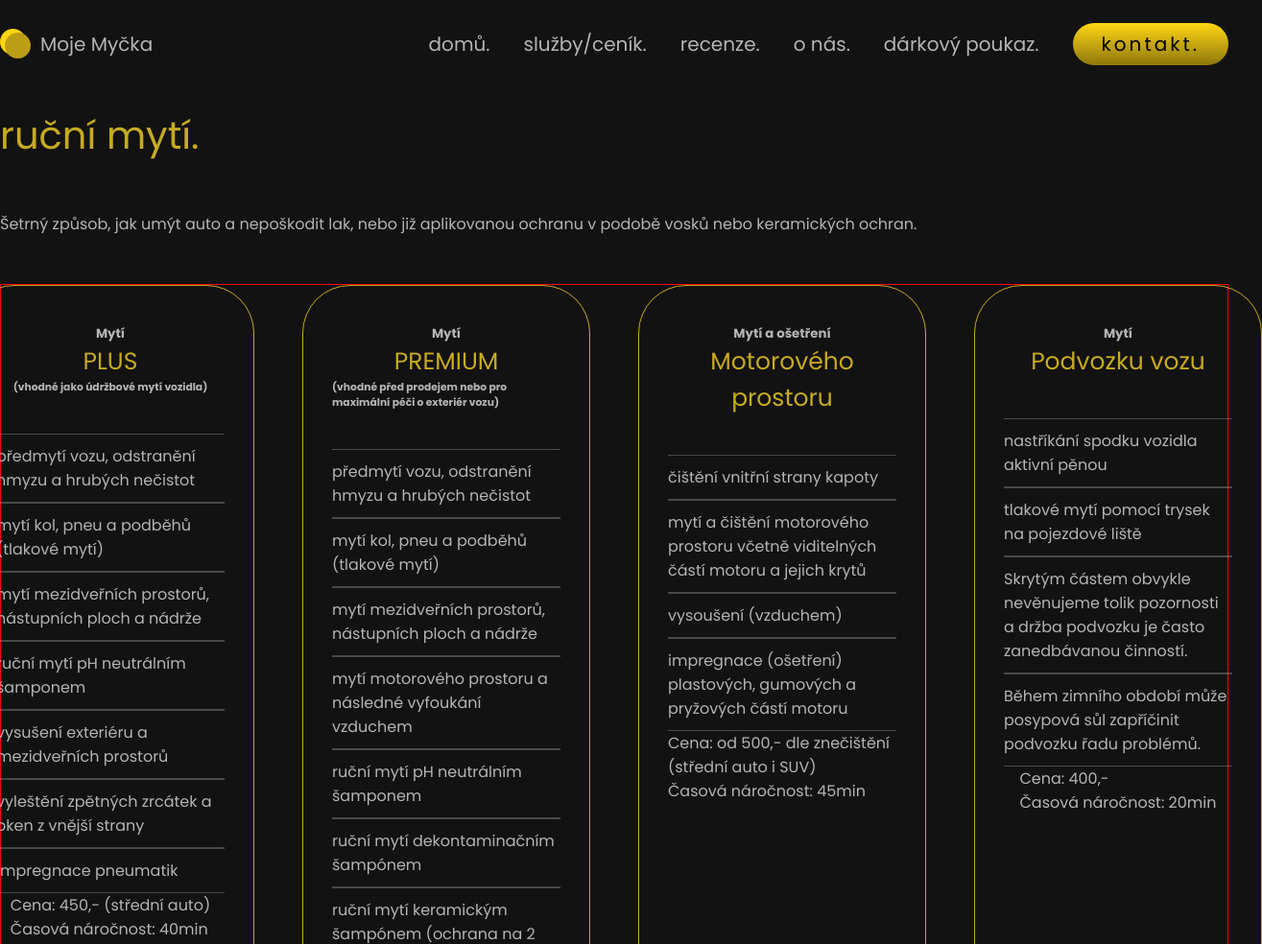
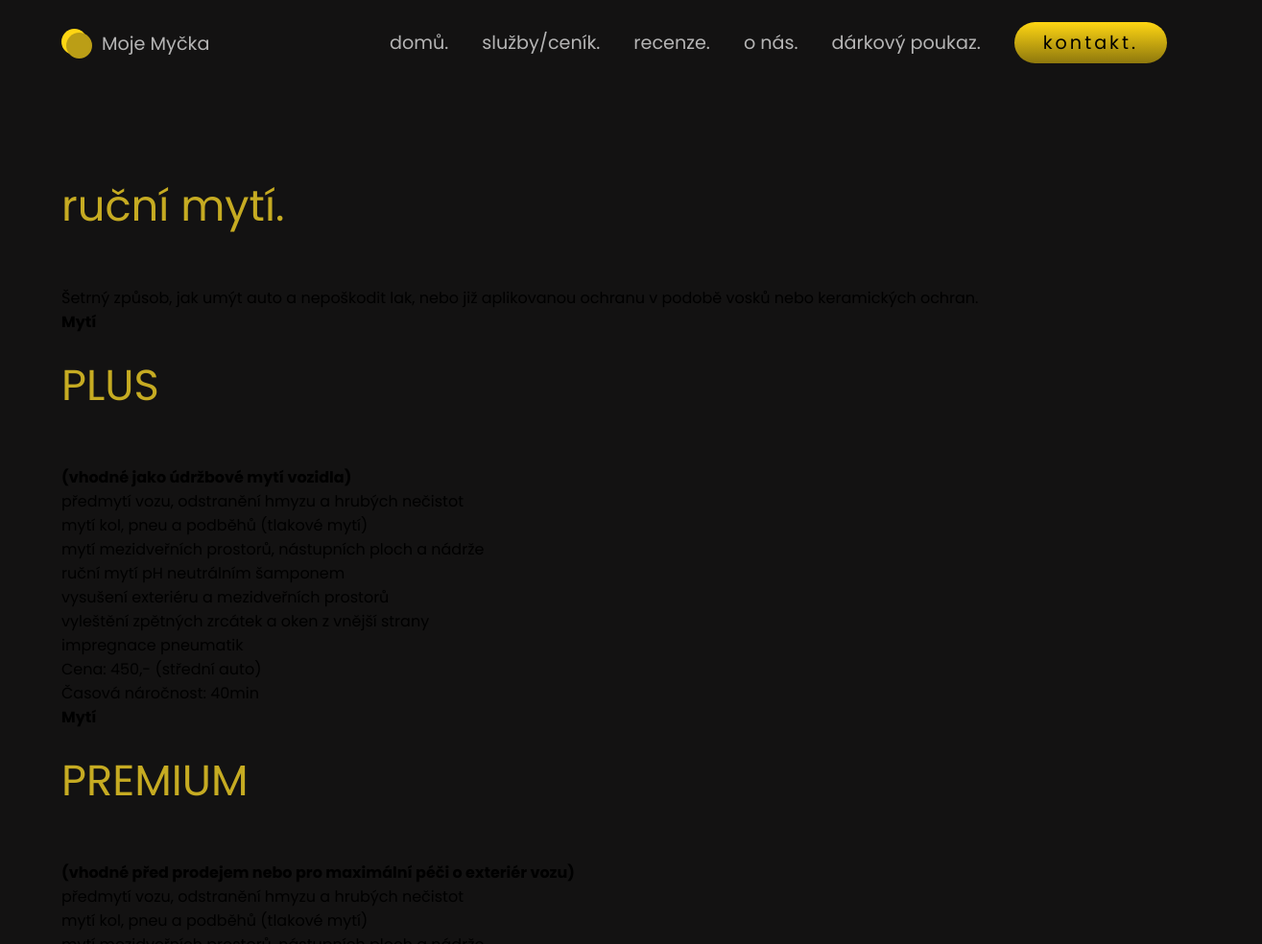
Before and after one commit to malyrudy/mojeMycka, a plain HTML site: page rucni_myti.html in a window 1280 px wide. Shown: the top 984 px of the page at 96% size, 1315 px wide, since content can reach past the window. Drawn offline with Linux system fonts and the light colour scheme.

Commit message:
navigace na vsech strankach

```diff
--- a/cisteni_interieru.html
+++ b/cisteni_interieru.html
@@ -4,11 +4,14 @@
     <meta charset="UTF-8">
     <meta name="viewport" content="width=device-width, initial-scale=1.0">
     <link rel="stylesheet" href="./styles/cisteni_interieru.css">
+    <link rel="stylesheet" href="./styles/index.css">
     <title>Čištění interiéru</title>
 </head>
 <body>
-    <header class="container">
+    <div class="container">
+        <header>
             <nav>
+                <div class="nav-header">
                     <a class="logo-item" href="./index.html">
                         <svg width="32" height="31" viewBox="0 0 32 31" fill="none" xmlns="http://www.w3.org/2000/svg">
                             <circle cx="13.5" cy="13.5" r="13.5" fill="#FFD613"/>
@@ -16,25 +19,26 @@
                         </svg>
                         Moje Myčka
                     </a>
-            <button class="hamburger-menu-icon hide">
+                    <button class="hamburger-menu-icon">
                         <svg width="37" height="13" viewBox="0 0 37 13" fill="none" xmlns="http://www.w3.org/2000/svg">
-                    <line x1="5.92517" y1="0.5" x2="36.0748" y2="0.5" stroke="#FFD613"/>
-                    <line y1="12" x2="30.1496" y2="12" stroke="#FFD613"/>
+                            <line class="line1" x1="5.92517" y1="0.5" x2="36.0748" y2="0.5" stroke="#FFD613" stroke-width="1"/>
+                            <line class="line2"  y1="12" x2="30.1496" y2="12" stroke="#FFD613" stroke-width="1"/>
                         </svg>
                     </button>
+                </div>
                 <div class="navbar">
-                <ul>
-                    <li><a href="./index.html">domů.</a></li>
-                    <li><a href="./index.html#services">služby/ceník.</a></li>
-                    <li><a href="./index.html#reviews">recenze.</a></li>
-                    <li><a href="./index.html#about-us">o nás.</a></li>
+                    <ul class="navbar-ul">
+                        <li><a href="#home">domů.</a></li>
+                        <li><a href="#services">služby/ceník.</a></li>
+                        <li><a href="#reviews">recenze.</a></li>
+                        <li><a href="#about-us">o nás.</a></li>
                         <li><a href="#">dárkový poukaz.</a></li>
-                    <li><a href="./index.html#contact" class="btn">kontakt.</a></li>
+                        <li><a href="#contact" class="btn">kontakt.</a></li>
                     </ul>
                 </div>
             </nav>
         </header>
-    <main class="container">
+        <main>
             <section id="cisteni_interieru">
                 <h2>Čištění interiéru</h2>
                 V dnešní době člověk ve voze tráví spoustu času, proto je zapotřebí udržovat interiér stále ve vůni :)
@@ -154,6 +158,7 @@ BEZPEČNÁ ČISTOTA = ozón funguje jako čistička vzduchu. Zbaví vás účinn
 Spolehlivý způsob boje s viry, bakteriemi a zápachu
         </section>
     </main>
+    </div>
     <script src="script.js"></script>
 </body>
 </html>
--- a/rucni_myti.html
+++ b/rucni_myti.html
@@ -3,12 +3,14 @@
 <head>
     <meta charset="UTF-8">
     <meta name="viewport" content="width=device-width, initial-scale=1.0">
-    <link rel="stylesheet" href="./styles/rucni_myti.css">
+    <link rel="stylesheet" href="./styles/index.css">
     <title>Ruční mytí - Moje Myčka</title>
 </head>
 <body>
-    <header class="container">
+    <div class="container">
+        <header>
             <nav>
+                <div class="nav-header">
                     <a class="logo-item" href="./index.html">
                         <svg width="32" height="31" viewBox="0 0 32 31" fill="none" xmlns="http://www.w3.org/2000/svg">
                             <circle cx="13.5" cy="13.5" r="13.5" fill="#FFD613"/>
@@ -16,25 +18,26 @@
                         </svg>
                         Moje Myčka
                     </a>
-            <button class="hamburger-menu-icon hide">
+                    <button class="hamburger-menu-icon">
                         <svg width="37" height="13" viewBox="0 0 37 13" fill="none" xmlns="http://www.w3.org/2000/svg">
-                    <line x1="5.92517" y1="0.5" x2="36.0748" y2="0.5" stroke="#FFD613"/>
-                    <line y1="12" x2="30.1496" y2="12" stroke="#FFD613"/>
+                            <line class="line1" x1="5.92517" y1="0.5" x2="36.0748" y2="0.5" stroke="#FFD613" stroke-width="1"/>
+                            <line class="line2"  y1="12" x2="30.1496" y2="12" stroke="#FFD613" stroke-width="1"/>
                         </svg>
                     </button>
+                </div>
                 <div class="navbar">
-                <ul>
-                    <li><a href="./index.html">domů.</a></li>
-                    <li><a href="./index.html#services">služby/ceník.</a></li>
-                    <li><a href="./index.html#reviews">recenze.</a></li>
-                    <li><a href="./index.html#about-us">o nás.</a></li>
+                    <ul class="navbar-ul">
+                        <li><a href="#home">domů.</a></li>
+                        <li><a href="#services">služby/ceník.</a></li>
+                        <li><a href="#reviews">recenze.</a></li>
+                        <li><a href="#about-us">o nás.</a></li>
                         <li><a href="#">dárkový poukaz.</a></li>
-                    <li><a href="./index.html#contact" class="btn">kontakt.</a></li>
+                        <li><a href="#contact" class="btn">kontakt.</a></li>
                     </ul>
                 </div>
             </nav>
         </header>
-    <main class="container">
+        <main>
             <section id="rucni_myti">
                 <h2>ruční mytí.</h2>
                 <p>
@@ -114,6 +117,7 @@
                 </div>
             </section>
         </main>
+    </div>
     <script src="script.js"></script>
 </body>
 </html>
```
Also changed, not shown: keramicka_ochrana.html (+16 -13 lines). Lines whose indentation alone changed are shown as unchanged.
